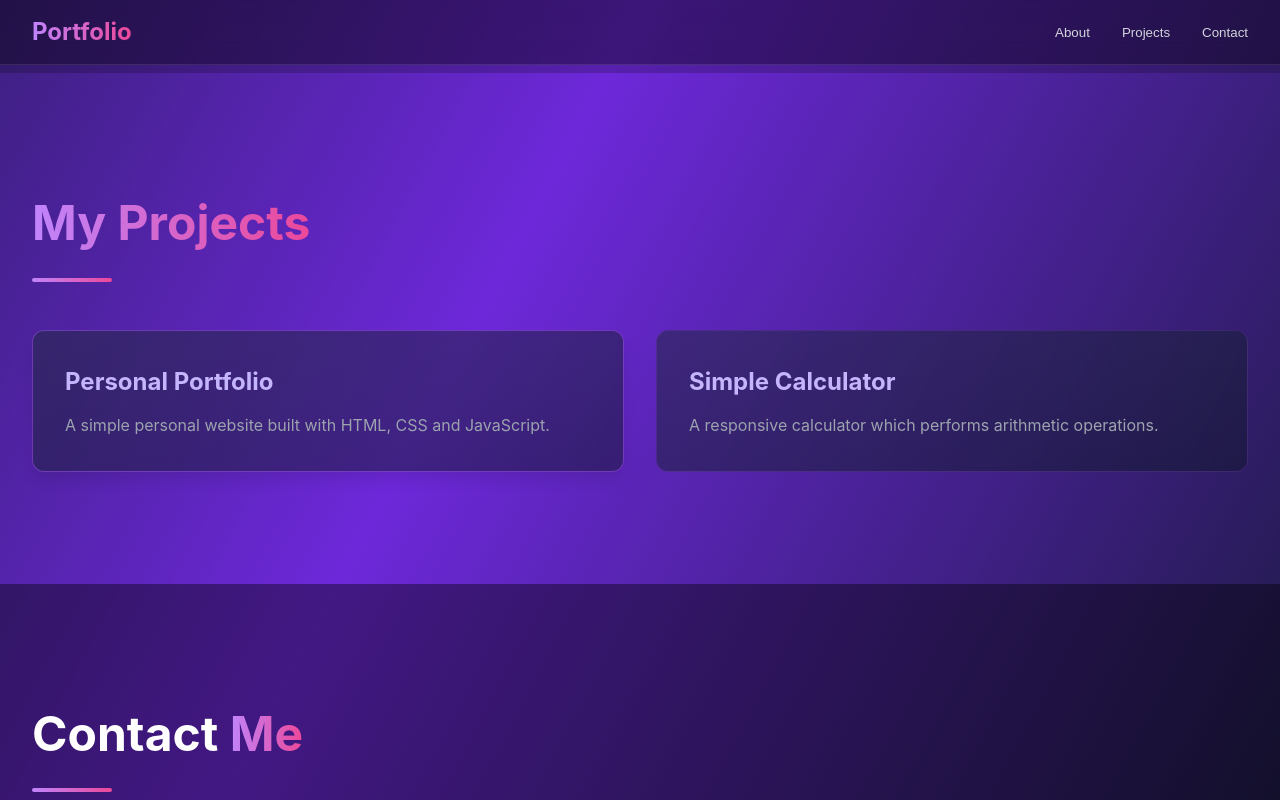
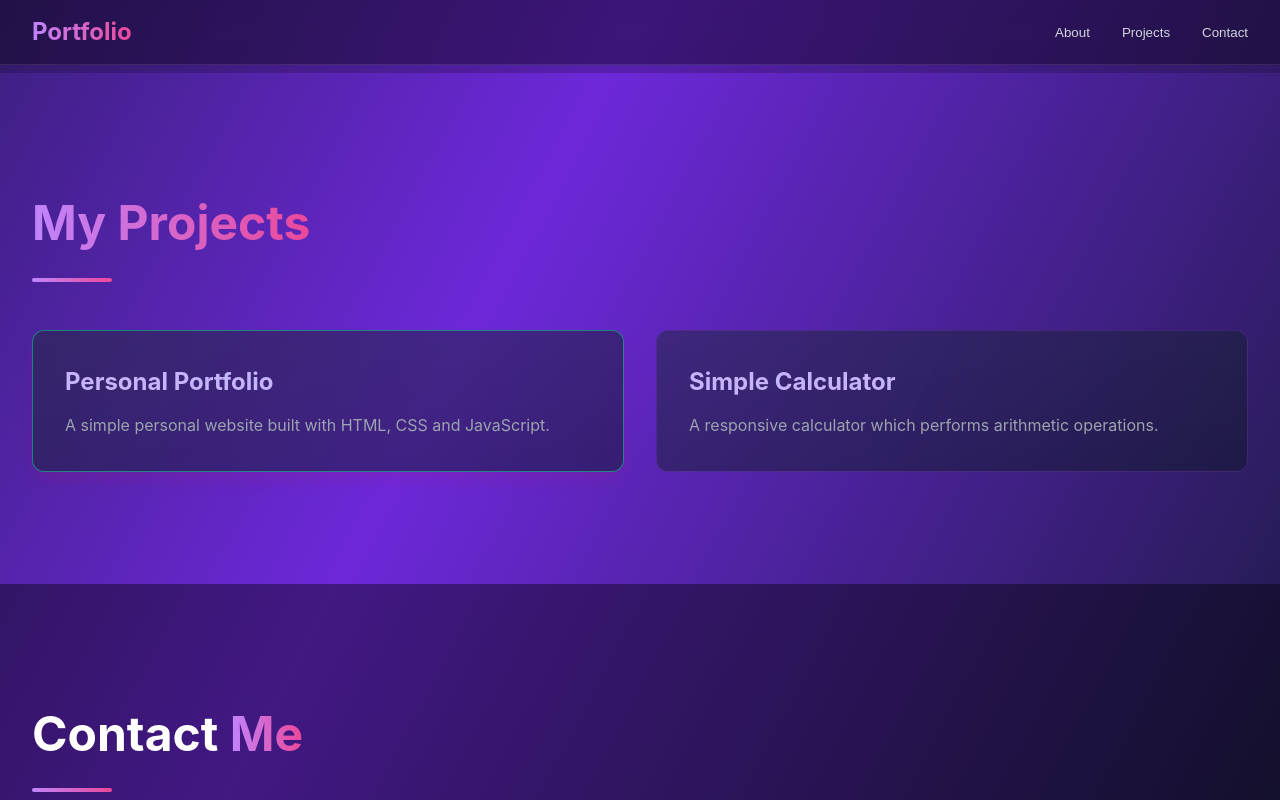
Before and after one commit to Venom-dev-hub/My-portfolio, a plain HTML site: page index.html in a window 1280 px wide. In both pictures the pointer is over the element 328 px from the left and 1599 px from the top of the page. Shown: the part 1199-1999 px from the top of the page. Drawn offline with Linux system fonts and the light colour scheme.

Commit message:
Update project card hover styles

```diff
--- a/index.html
+++ b/index.html
@@ -454,8 +454,8 @@
       }
 
       .project-card:hover {
-        border-color: rgba(168, 85, 247, 0.5);
-        box-shadow: 0 10px 15px -3px rgba(0, 0, 0, 0.1);
+        border-color: rgba(11, 230, 146, 0.5);
+        box-shadow: 0 10px 15px -3px rgba(255, 0, 47, 0.1);
       }
 
       .project-title {
```
